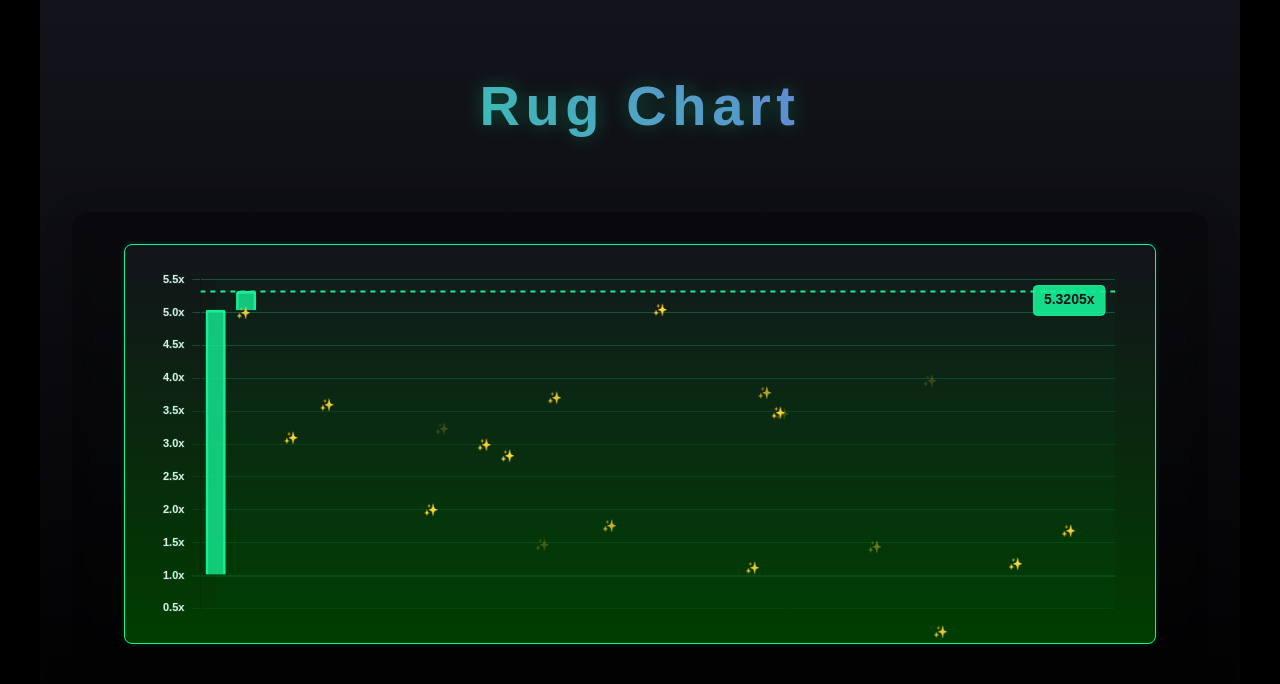
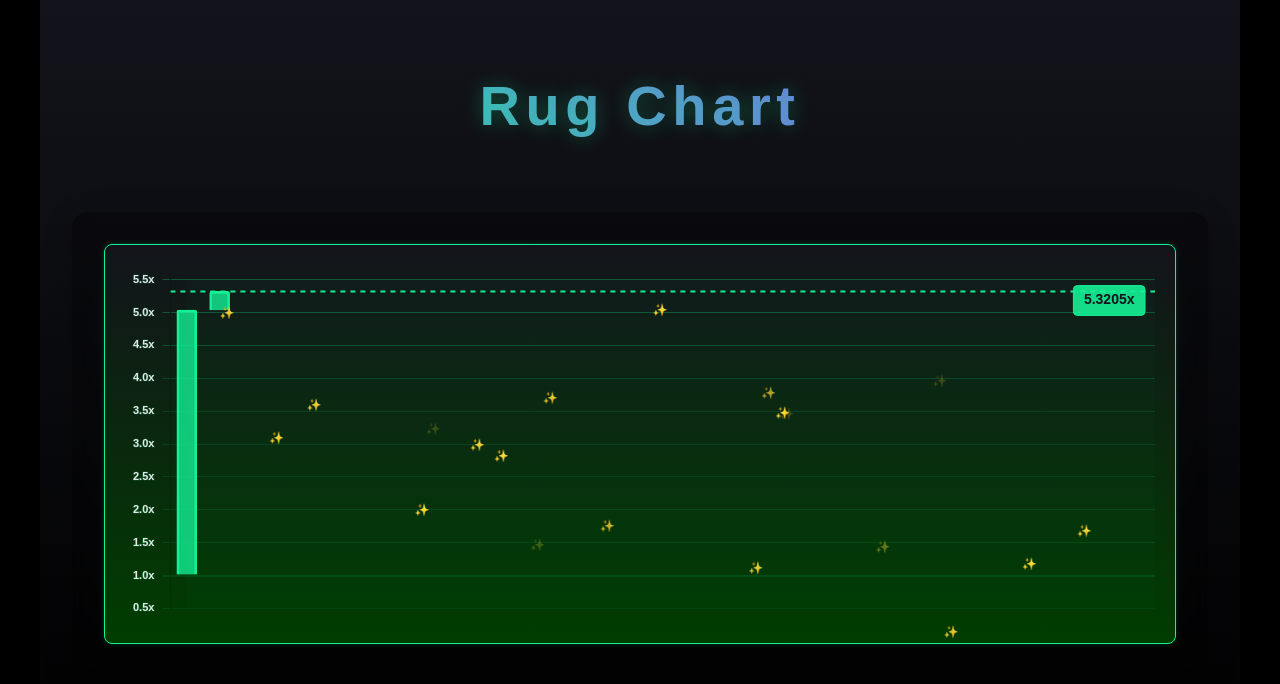
Before and after one commit to ajag408/rugschart, a React app: page / in a window 1280 px wide. Shown: the top 684 px of the page. Built offline with nearby package versions, Linux system fonts and the light colour scheme; the HTML template or start-up script is replaced by a standard one.

Commit message:
chart line padding

```diff
--- a/src/components/CandleChart.tsx
+++ b/src/components/CandleChart.tsx
@@ -531,25 +531,21 @@ const CandleChart = () => {
                 grid: {
                     display: false
                 },
+                // // This is important for mobile
+                // offset: true,
+                // // These ensure consistent bar width
+                // afterFit: (scale: { paddingRight: number; paddingLeft: number }) => {
+                //     scale.paddingRight = 20;
+                //     scale.paddingLeft = 20;
+                // }
                 // This is important for mobile
                 offset: true,
-                // These ensure consistent bar width
-                afterFit: (scale: { paddingRight: number; paddingLeft: number }) => {
-                    scale.paddingRight = 20;
-                    scale.paddingLeft = 20;
-                }
             },
         },
         elements: {
             bar: {
                 borderWidth: 2,
                 borderRadius: 2
-            }
-        },
-        layout: {
-            padding: {
-                left: 10,
-                right: 10
             }
         },
         plugins: {
@@ -620,8 +616,8 @@ const CandleChart = () => {
         <div style={{
             position: 'relative',
             height: '400px',
-            width: 'calc(100% - 40px)',
-            minWidth: '280px',
+            width: '100%',
+            minWidth: '320px',
             backgroundColor: SOLANA_COLORS.dark,
             borderRadius: '8px',
             padding: '20px',
@@ -630,7 +626,6 @@ const CandleChart = () => {
             transition: 'all 0.5s ease',
             border: `1px solid ${rugPulled ? SOLANA_COLORS.warning : SOLANA_COLORS.primary}`,
             boxShadow: `0 0 20px ${rugPulled ? 'rgba(255, 59, 59, 0.2)' : 'rgba(20, 241, 149, 0.2)'}`,
-            margin: '0 20px',
         }}>
             {/* Moon shot effect and message */}
             {showMoonShot && (
```
